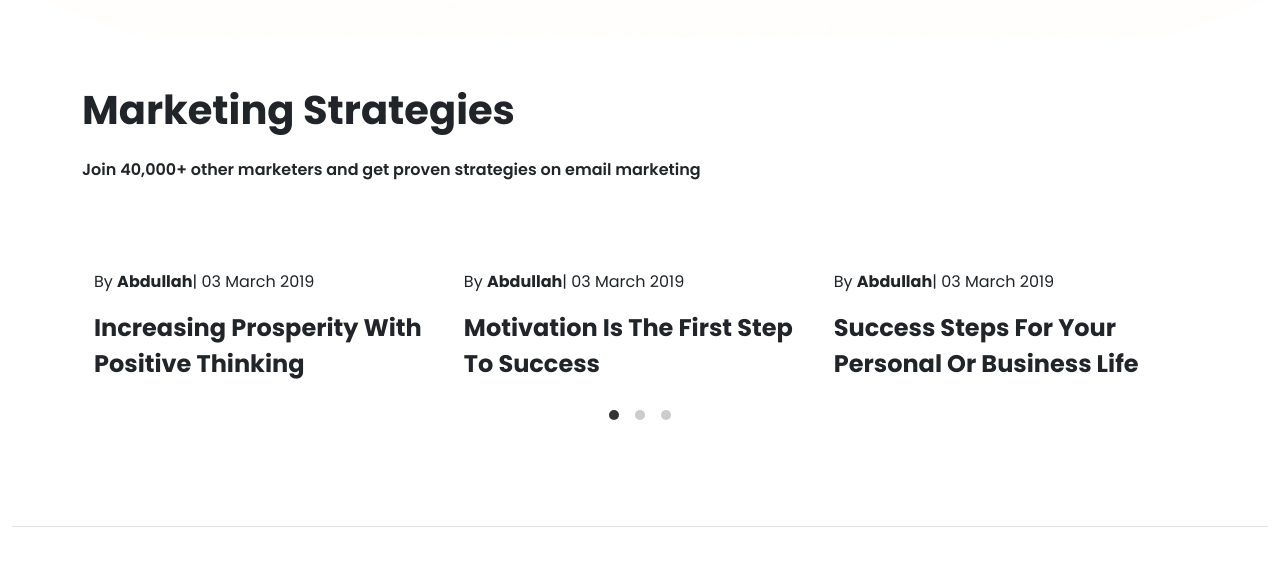
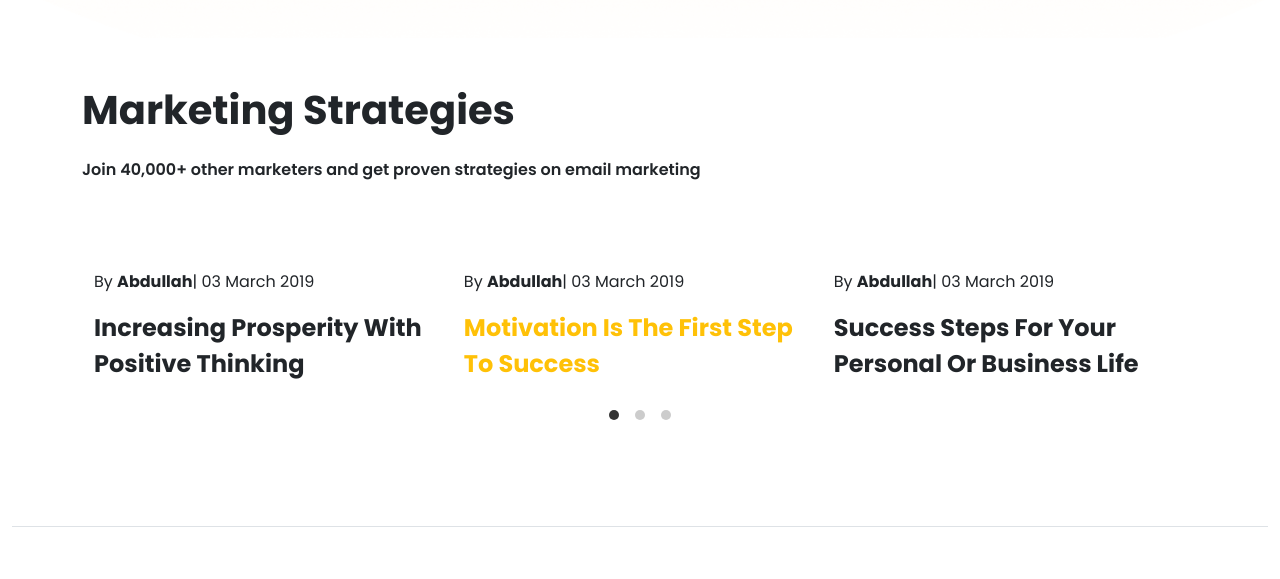
Before and after one commit to Swapfn/Productly, a plain HTML site: page index.html in a window 1280 px wide. Shown: the part 4199-4778 px from the top of the page. Drawn offline with nearby package versions, Linux system fonts and the light colour scheme.

Commit message:
Update index.html

```diff
--- a/index.html
+++ b/index.html
@@ -222,7 +222,7 @@
       <div class="container-md">
         <img src="./Assets/Slider-Bitmap (1).png" alt="" srcset="" class="rounded">
         <p class="my-3">By <span class="fw-bold">Abdullah</span>|  03 March 2019</p>
-        <p class="fw-bold fs-4">Motivation Is The First Step To Success</p>
+        <p class="fw-bold fs-4 text-warning">Motivation Is The First Step To Success</p>
       </div>
     </div>
     <div class="carousel-cell">
```
